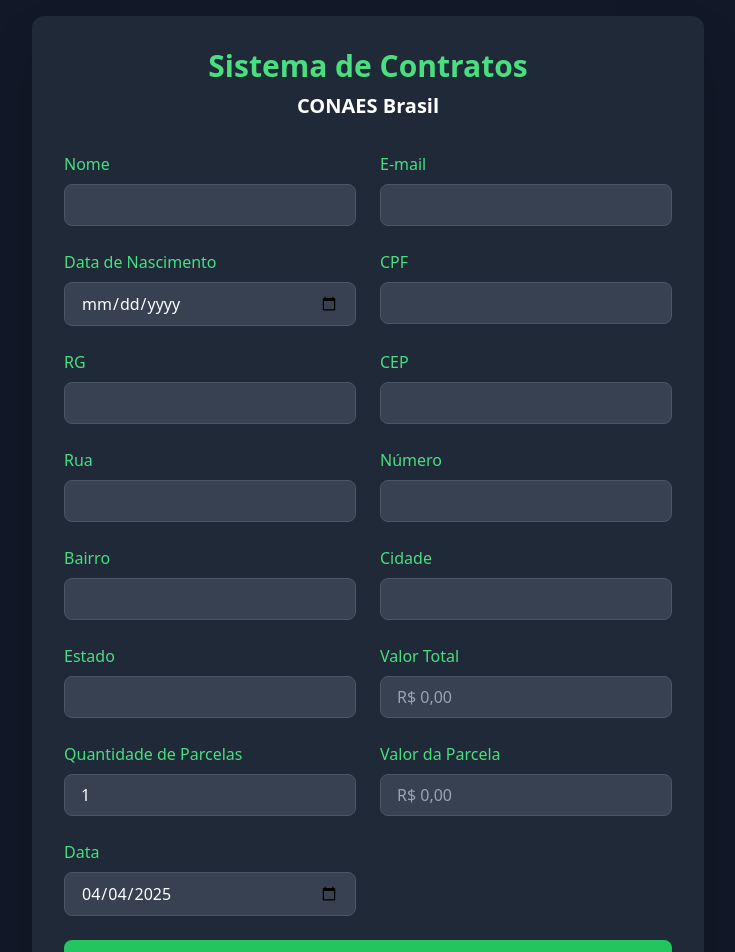
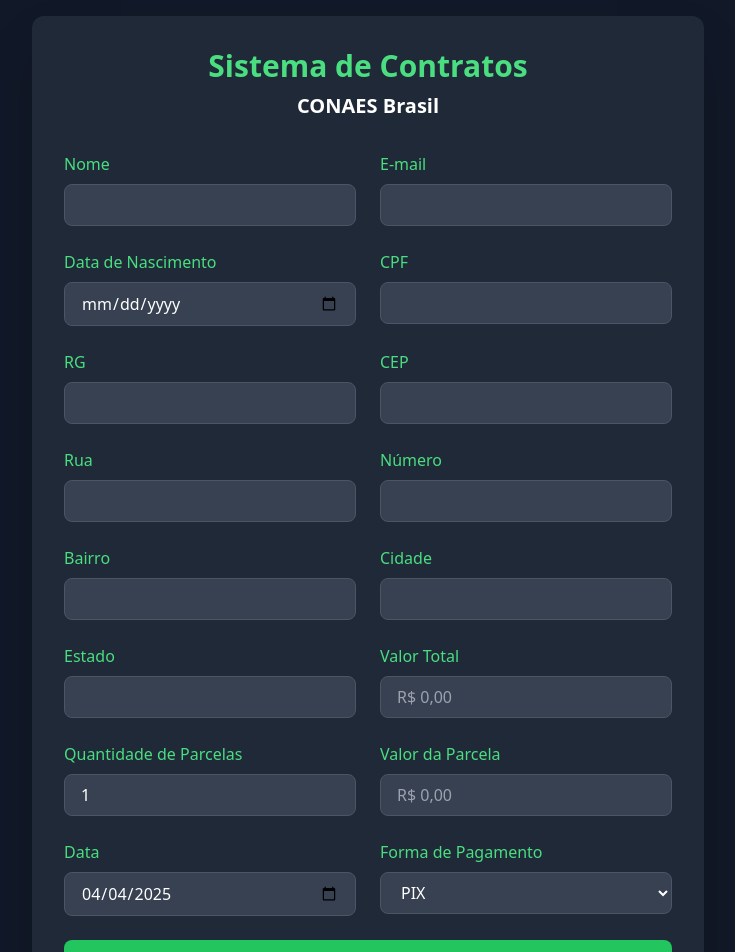
Before and after one commit to guribeiroh/contratos-conaes, a React (Vite) app: page / in a window 1280 px wide. Shown: the top 952 px of the page, without its empty margins (272-1007 px from the left). Built offline with nearby package versions, Linux system fonts and the light colour scheme.

Commit message:
Adicionado dropdown para forma de pagamento (PIX/ASAAS/GURU)

```diff
--- a/src/App.tsx
+++ b/src/App.tsx
@@ -27,7 +27,8 @@
     valor_pagar: '',
     data: dataAtual,
     qtd_parcelas: '1',
-    valor_parcela: ''
+    valor_parcela: '',
+    forma_pagamento: 'PIX'
   });
 
   const [loading, setLoading] = useState(false);
@@ -315,7 +316,8 @@
           valor_pagar: '',
           data: '',
           qtd_parcelas: '1',
-          valor_parcela: ''
+          valor_parcela: '',
+          forma_pagamento: 'PIX'
         });
         setCep('');
       }
@@ -326,10 +328,10 @@
     }
   };
 
-  const handleChange = (e: React.ChangeEvent<HTMLInputElement>) => {
+  const handleChange = (e: React.ChangeEvent<HTMLInputElement | HTMLSelectElement>) => {
     const { name, value } = e.target;
 
-    if (name === 'valor_pagar') {
+    if (name === 'valor_pagar' && 'type' in e.target && e.target.type === 'text') {
       const numericValue = value.replace(/\D/g, '');
       setFormData(prev => ({
         ...prev,
@@ -557,6 +559,22 @@
                 required
               />
             </div>
+
+            <div>
+              <label className="block text-green-400 mb-2" htmlFor="forma_pagamento">Forma de Pagamento</label>
+              <select
+                id="forma_pagamento"
+                name="forma_pagamento"
+                value={formData.forma_pagamento}
+                onChange={handleChange}
+                className="w-full bg-gray-700 border border-gray-600 text-white rounded-lg px-4 py-2 focus:outline-none focus:border-green-500"
+                required
+              >
+                <option value="PIX">PIX</option>
+                <option value="ASAAS">ASAAS</option>
+                <option value="GURU">GURU</option>
+              </select>
+            </div>
           </div>
 
           <button
```
